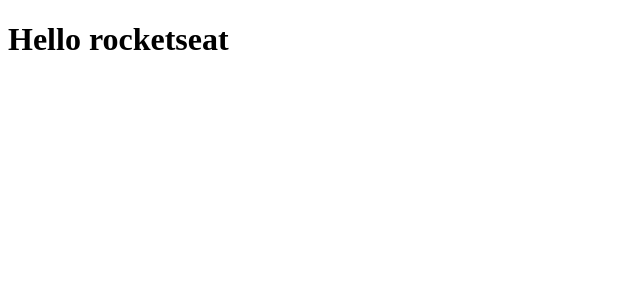
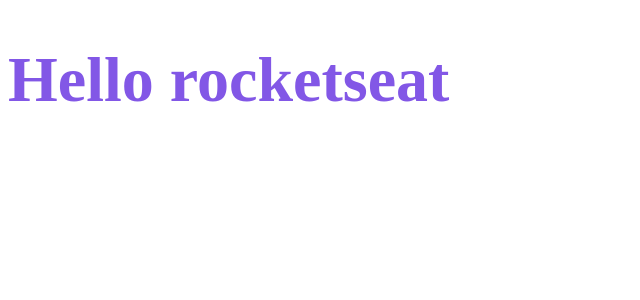
Before and after one commit to allyson7/fin-manager, a React (Create React App) app: page / in a window 1280 px wide. Shown: the top 300 px of the page, without its empty margins (0-640 px from the left). Built offline with nearby package versions, Linux system fonts and the light colour scheme.

Commit message:
:lipstick: added styled components

```diff
--- a/package.json
+++ b/package.json
@@ -3,10 +3,10 @@
   "version": "0.1.0",
   "private": true,
   "dependencies": {
-
     "react": "^18.2.0",
     "react-dom": "^18.2.0",
     "react-scripts": "5.0.1",
+    "styled-components": "^5.3.5",
     "web-vitals": "^2.1.0"
   },
   "devDependencies": {
@@ -17,6 +17,7 @@
     "@types/node": "^16.7.13",
     "@types/react": "^18.0.0",
     "@types/react-dom": "^18.0.0",
+    "@types/styled-components": "^5.1.26",
     "typescript": "^4.4.2"
   },
   "scripts": {
--- a/src/App.tsx
+++ b/src/App.tsx
@@ -1,7 +1,14 @@
+import styled from "styled-components";
+
+const Title = styled.h1`
+  font-size: 64px;
+  color: #8257e6;
+`;
+
 export function App() {
   return (
     <div className="App">
-      <h1>Hello rocketseat</h1>
+      <Title>Hello rocketseat</Title>
     </div>
   );
 }
```
Also changed, not shown: 1 other file (tests, documents, lock files or other folders).
